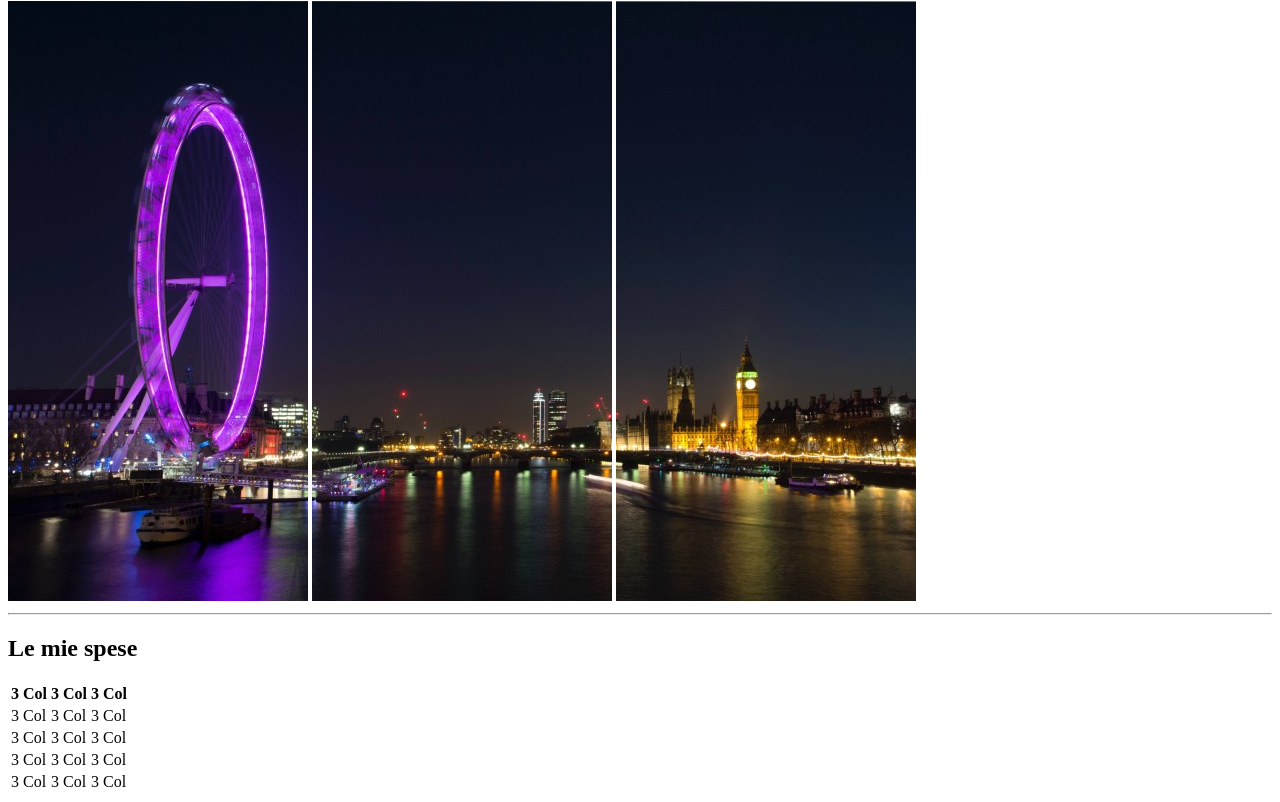
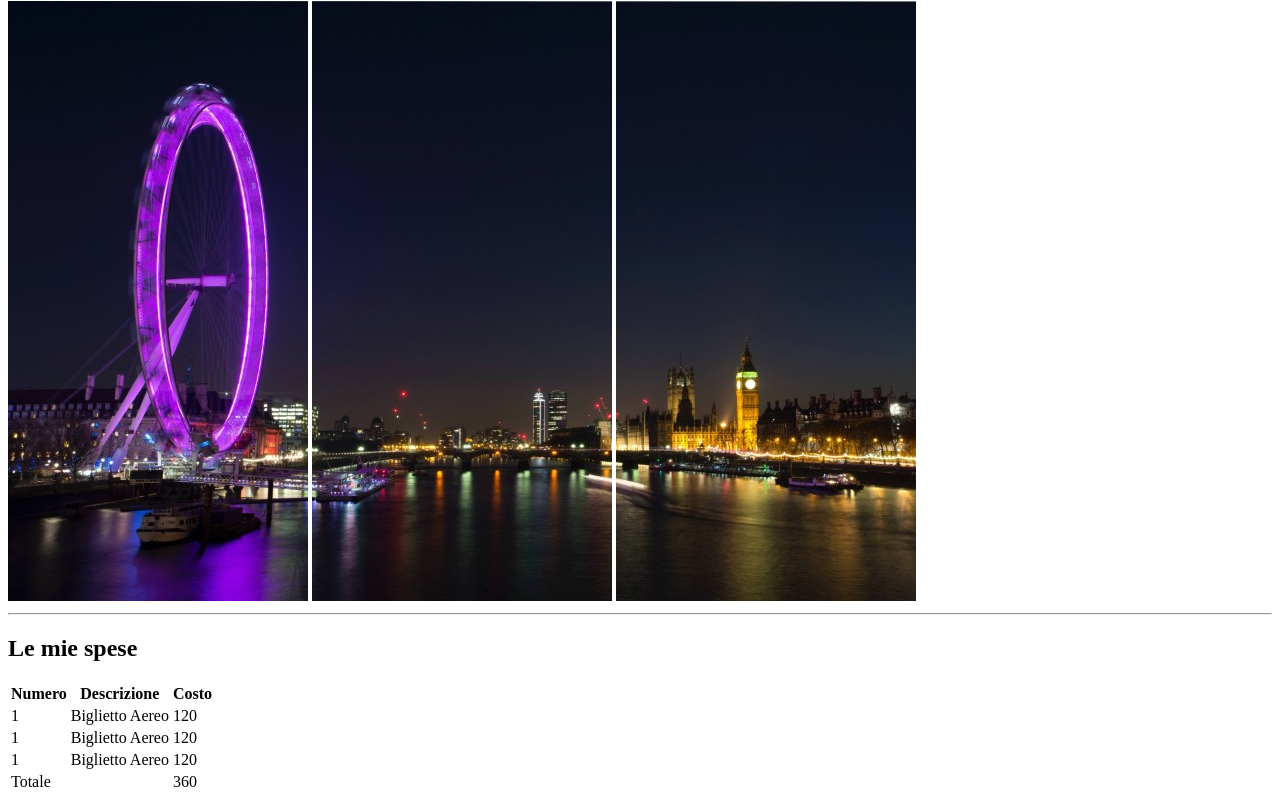
Before and after one commit to SalvatoreStefanelli/html-london-trip, a plain HTML site: page index.html in a window 1280 px wide. Shown: the part 79-881 px from the top of the page. Drawn offline with Linux system fonts and the light colour scheme.

Commit message:
complete the table

```diff
--- a/index.html
+++ b/index.html
@@ -23,44 +23,42 @@
             <h2>Le mie spese</h2>
 
                 <table>
+
                     <thead>
                         <tr>
-                            <th>3 Col</th>
-                            <th>3 Col</th>
-                            <th>3 Col</th>
+                            <th><strong>Numero</strong></th>
+                            <th><strong>Descrizione</strong></th>
+                            <th><strong>Costo</strong></th>
                         </tr>
                     </thead>
 
                     <tbody>
                         <tr>
-                            <td>3 Col</td>
-                            <td>3 Col</td>
-                            <td>3 Col</td>
+                            <td>1</td>
+                            <td>Biglietto Aereo</td>
+                            <td>120</td>
                         </tr>
 
                         <tr>
-                            <td>3 Col</td>
-                            <td>3 Col</td>
-                            <td>3 Col</td>
+                            <td>1</td>
+                            <td>Biglietto Aereo</td>
+                            <td>120</td>
                         </tr>
 
                         <tr>
-                            <td>3 Col</td>
-                            <td>3 Col</td>
-                            <td>3 Col</td>
+                            <td>1</td>
+                            <td>Biglietto Aereo</td>
+                            <td>120</td>
                         </tr>
 
                         <tr>
-                            <td>3 Col</td>
-                            <td>3 Col</td>
-                            <td>3 Col</td>
+                            <td>Totale</td>
+                            <td></td>
+                            <td>360</td>
                         </tr>
-
-
                     </tbody>
 
                 </table>
-
 
         </section>
 
```
